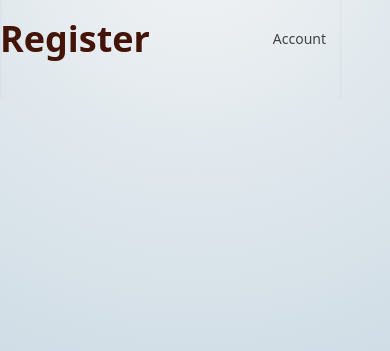
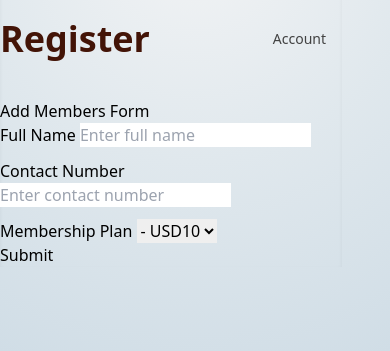
Before and after one commit to sezilla/gym, a PHP site: page /register.php in a window 390 px wide. Shown: the part 493-844 px from the top of the page. Run offline with PHP 8.4, Linux system fonts and the light colour scheme; tables that the repository leaves empty or names only in its code hold one stand-in row (values such as "Sample post"); some libraries are stand-ins or nearby versions.

Commit message:
Update register.php

```diff
--- a/register.php
+++ b/register.php
@@ -202,5 +202,121 @@ $limitStart = ($currentPage - 1) * $rowsPerPage;
 
 
 
+
+
+
+<?php
+
+
+$response = array('success' => false, 'message' => '');
+
+$membershipTypesQuery = "SELECT id, type, amount FROM plan";
+$membershipTypesResult = $conn->query($membershipTypesQuery);
+
+function generateUniqueFileName($originalName) {
+  $timestamp = time();
+  $extension = pathinfo($originalName, PATHINFO_EXTENSION);
+  $uniqueName = $timestamp . '_' . uniqid() . '.' . $extension;
+  return $uniqueName;
+}
+
+
+if ($_SERVER["REQUEST_METHOD"] == "POST") {
+    $fullname = $_POST['fullname'];
+    $contactNumber = $_POST['contactNumber'];
+    $membershipType = $_POST['plan'];
+
+    $membershipNumber = 'CA-' . str_pad(mt_rand(1, 999999), 6, '0', STR_PAD_LEFT);
+
+
+
+    $insertQuery = "INSERT INTO members (fullname, contactno, plan, membership_number, createdate)
+                    VALUES ('$fullname', '$contactNumber','$membershipType', '$membershipNumber', NOW())";
+}
+?>
+
+<body class="hold-transition sidebar-mini layout-fixed layout-navbar-fixed layout-footer-fixed">
+<div class="wrapper">
+
+    <div class="content-wrapper">
+        <section class="content">
+            <div class="container-fluid">
+                <div class="row">
+                    <!-- left column -->
+                    <div class="col-md-12">
+                        <div class="card card-primary">
+                            <div class="card-header">
+                                <h3 class="card-title"><i class="fas fa-keyboard"></i> Add Members Form</h3>
+                            </div>
+                            <!-- /.card-header -->
+                            <!-- form start -->
+                            <form method="post" action="" enctype="multipart/form-data">
+                                <div class="card-body">
+                                    <div class="row">
+                                        <div class="col-sm-6">
+                                            <label for="fullname">Full Name</label>
+                                            <input type="text" class="form-control" id="fullname" name="fullname"
+                                                   placeholder="Enter full name" required>
+                                        </div>
+
+                                    </div>
+
+
+                                    <div class="row mt-3">
+                                        <div class="col-sm-6">
+                                            <label for="contactNumber">Contact Number</label>
+                                            <input type="tel" class="form-control" id="contactNumber"
+                                                   name="contactNumber" placeholder="Enter contact number" required>
+                                        </div>
+                                    </div>
+                                    </div>
+
+                                    <div class="row mt-3">
+                                    <div class="col-sm-6">
+                                        <label for="membershipType">Membership Plan</label>
+                                        <select class="form-control" id="plan" name="plan" required>
+                                            <?php
+                                            if ($membershipTypesResult) {
+                                                while ($row = $membershipTypesResult->fetch_assoc()) {
+                                                    $currencyQuery = "SELECT currency FROM settings";
+                                                    $currencyResult = $conn->query($currencyQuery);
+
+                                                    if ($currencyResult->num_rows > 0) {
+                                                        $currencyRow = $currencyResult->fetch_assoc();
+                                                        $currencySymbol = $currencyRow['currency'];
+                                                    } else {
+                                                        $currencySymbol = '$';
+                                                    }
+
+                                                    echo "<option value='{$row['id']}'>{$row['type']} - {$currencySymbol}{$row['amount']}</option>";
+                                                }
+                                            } else {
+                                                echo "Error: " . $conn->error;
+                                            }
+                                            ?>
+                                        </select>
+                                    </div>
+
+
+                                </div>
+
+                                </div>
+                                <div class="card-footer">
+                                    <button type="submit" class="btn btn-primary">Submit</button>
+                                </div>
+                            </form>
+                        </div>
+
+                    </div>
+
+                </div>
+
+
+            </div>
+        </section>
+    </div>
+
+
+
 </body>
 </html>
```
